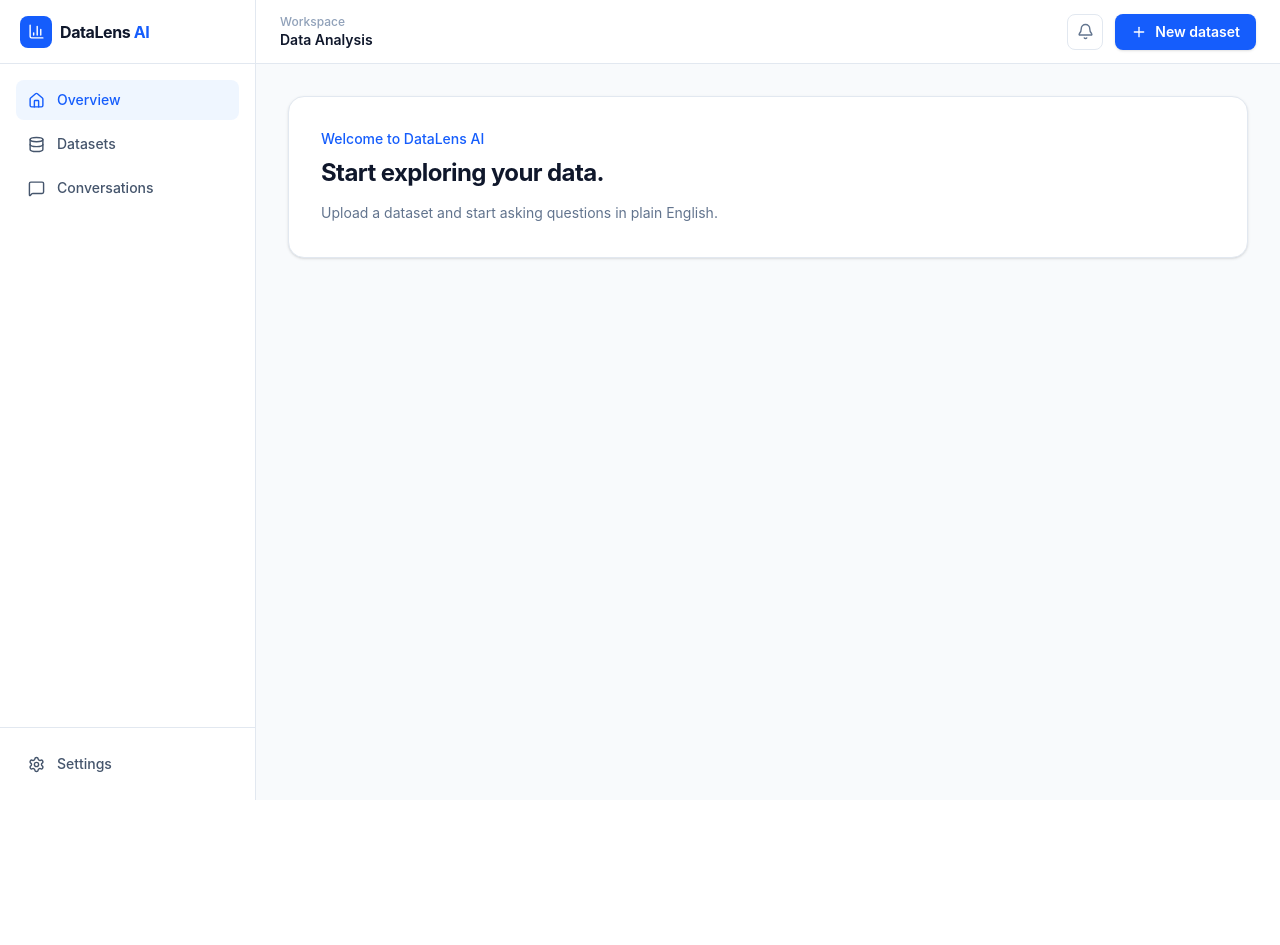
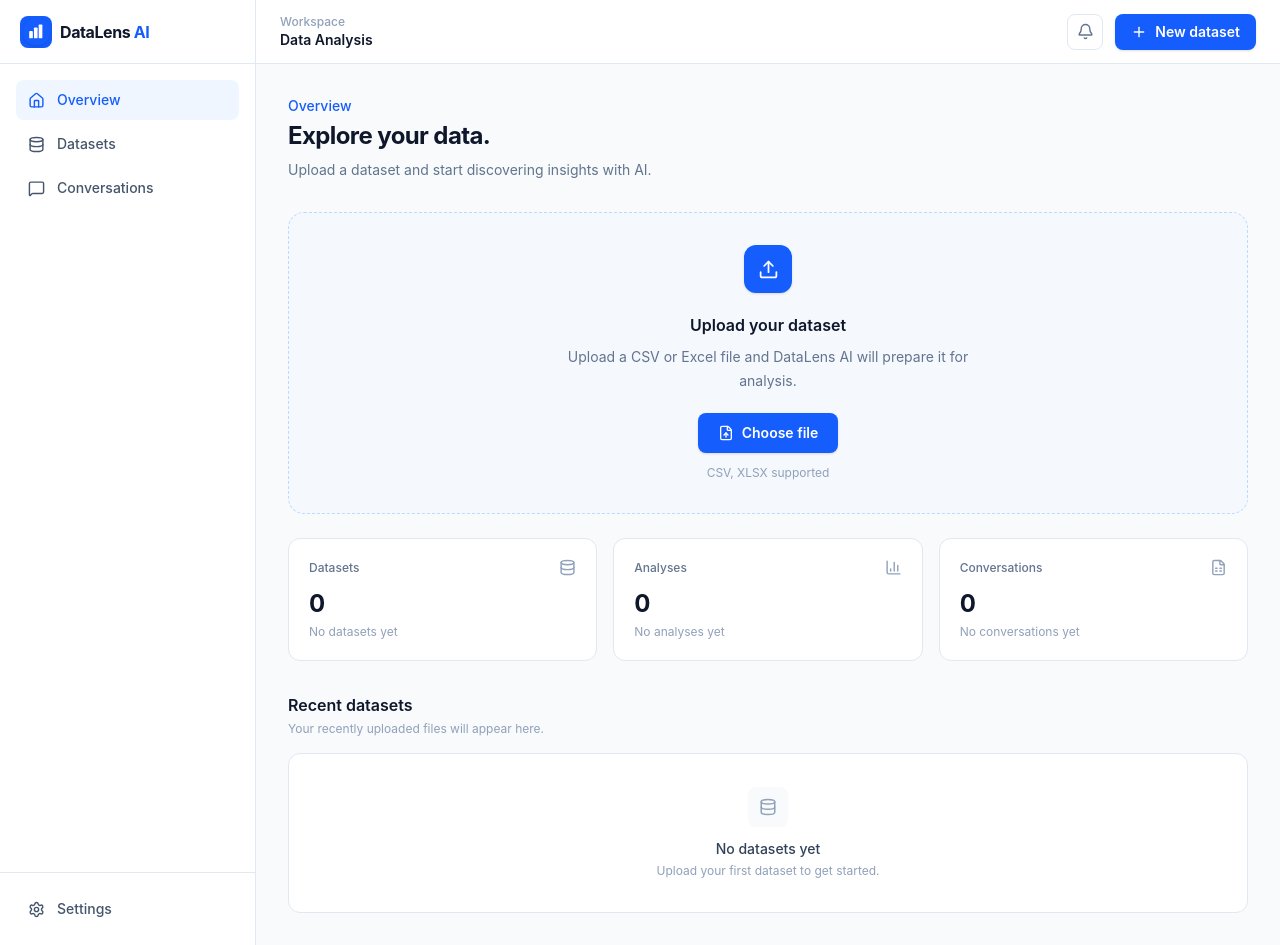
Before and after one commit to Ashutosh-io7/DataLens-AI, a React (Vite) app: page /app in a window 1280 px wide. Before the commit the page ends 800 px from the top, so only its background shows below. Built offline with nearby package versions, Linux system fonts and the light colour scheme.

Commit message:
Build interactive dataset upload UI

```diff
--- a/src/components/AppShell.jsx
+++ b/src/components/AppShell.jsx
@@ -1,19 +1,59 @@
-import { Bell, Plus } from "lucide-react";
+import { useRef, useState } from "react";
+import {
+  BarChart3,
+  Bell,
+  Database,
+  FileSpreadsheet,
+  FileUp,
+  Plus,
+  Upload,
+  X,
+} from "lucide-react";
 import AppSidebar from "./AppSidebar";
 
 function AppShell() {
+  const fileInputRef = useRef(null);
+  const [selectedFile, setSelectedFile] = useState(null);
+  const [error, setError] = useState("");
+
+  const handleFileSelect = (event) => {
+    const file = event.target.files[0];
+
+    if (!file) return;
+
+    const validExtensions = [".csv", ".xlsx"];
+    const extension = file.name
+      .slice(file.name.lastIndexOf("."))
+      .toLowerCase();
+
+    if (!validExtensions.includes(extension)) {
+      setError("Please upload a CSV or XLSX file.");
+      setSelectedFile(null);
+      return;
+    }
+
+    setError("");
+    setSelectedFile(file);
+  };
+
+  const removeFile = () => {
+    setSelectedFile(null);
+    setError("");
+
+    if (fileInputRef.current) {
+      fileInputRef.current.value = "";
+    }
+  };
+
   return (
     <div className="flex min-h-screen bg-slate-50">
       <AppSidebar />
 
       <div className="flex min-w-0 flex-1 flex-col">
-                {/* Top Bar */}
+        {/* Header */}
         <header className="flex h-16 items-center justify-between border-b border-slate-200 bg-white px-6">
           <div>
-                        <p className="text-xs font-medium text-slate-400">
-                            Workspace
-                        </p>
-
+            <p className="text-xs font-medium text-slate-400">Workspace</p>
             <h1 className="text-sm font-semibold text-slate-900">
               Data Analysis
             </h1>
@@ -24,37 +64,226 @@
               className="flex h-9 w-9 items-center justify-center rounded-lg border border-slate-200 bg-white text-slate-500 transition hover:bg-slate-50 hover:text-slate-900"
               aria-label="Notifications"
             >
-                            <Bell size={17}/>
+              <Bell size={17} />
             </button>
 
-                        <button className="flex items-center gap-2 rounded-lg bg-blue-600 px-4 py-2 text-sm font-semibold text-white shadow-sm transition hover:bg-blue-700" >
-                            <Plus size={16}/>
+            <button
+              onClick={() => fileInputRef.current?.click()}
+              className="flex items-center gap-2 rounded-lg bg-blue-600 px-4 py-2 text-sm font-semibold text-white shadow-sm transition hover:bg-blue-700"
+            >
+              <Plus size={16} />
               New dataset
             </button>
           </div>
         </header>
 
-                {/* Main Workspace */}
+        {/* Dashboard */}
         <main className="flex-1 p-6 lg:p-8">
           <div className="mx-auto max-w-6xl">
-                        <div className="rounded-2xl border border-slate-200 bg-white p-8 shadow-sm">
-                            <p className="text-sm font-medium text-blue-600">
-                                Welcome to DataLens AI
+            {/* Heading */}
+            <div>
+              <p className="text-sm font-medium text-blue-600">Overview</p>
+
+              <h2 className="mt-1 text-2xl font-bold tracking-tight text-slate-900">
+                Explore your data.
+              </h2>
+
+              <p className="mt-2 text-sm text-slate-500">
+                Upload a dataset and start discovering insights with AI.
+              </p>
+            </div>
+
+            {/* Hidden file input */}
+            <input
+              ref={fileInputRef}
+              type="file"
+              accept=".csv,.xlsx"
+              onChange={handleFileSelect}
+              className="hidden"
+            />
+
+            {/* Upload */}
+            <div
+              onClick={() => fileInputRef.current?.click()}
+              className="mt-8 cursor-pointer rounded-2xl border border-dashed border-blue-200 bg-blue-50/40 p-8 text-center transition hover:border-blue-300 hover:bg-blue-50"
+            >
+              {selectedFile ? (
+                <>
+                  <div className="mx-auto flex h-12 w-12 items-center justify-center rounded-xl bg-blue-600 text-white shadow-sm">
+                    <FileSpreadsheet size={21} />
+                  </div>
+
+                  <h3 className="mt-5 text-base font-semibold text-slate-900">
+                    Dataset selected
+                  </h3>
+
+                  <p className="mt-2 text-sm font-medium text-slate-700">
+                    {selectedFile.name}
                   </p>
 
-                            <h2 className="mt-2 text-2xl font-bold tracking-tight text-slate-900">
-                                Start exploring your data.
-                            </h2>
+                  <p className="mt-1 text-xs text-slate-400">
+                    {(selectedFile.size / 1024 / 1024).toFixed(2)} MB
+                  </p>
 
-                            <p className="mt-3 max-w-xl text-sm leading-6 text-slate-500">
-                                Upload a dataset and start asking questions in plain English.
+                  <button
+                    onClick={(event) => {
+                      event.stopPropagation();
+                      removeFile();
+                    }}
+                    className="mt-5 inline-flex items-center gap-2 rounded-lg border border-slate-200 bg-white px-4 py-2 text-sm font-semibold text-slate-600 transition hover:bg-slate-50"
+                  >
+                    <X size={15} />
+                    Remove
+                  </button>
+                </>
+              ) : (
+                <>
+                  <div className="mx-auto flex h-12 w-12 items-center justify-center rounded-xl bg-blue-600 text-white shadow-sm">
+                    <Upload size={21} />
+                  </div>
+
+                  <h3 className="mt-5 text-base font-semibold text-slate-900">
+                    Upload your dataset
+                  </h3>
+
+                  <p className="mx-auto mt-2 max-w-md text-sm leading-6 text-slate-500">
+                    Upload a CSV or Excel file and DataLens AI will prepare it
+                    for analysis.
+                  </p>
+
+                  <button
+                    onClick={(event) => {
+                      event.stopPropagation();
+                      fileInputRef.current?.click();
+                    }}
+                    className="mt-5 inline-flex items-center gap-2 rounded-lg bg-blue-600 px-5 py-2.5 text-sm font-semibold text-white shadow-sm transition hover:bg-blue-700"
+                  >
+                    <FileUp size={16} />
+                    Choose file
+                  </button>
+
+                  <p className="mt-3 text-xs text-slate-400">
+                    CSV, XLSX supported
+                  </p>
+                </>
+              )}
+            </div>
+
+            {/* Error */}
+            {error && (
+              <p className="mt-3 text-sm font-medium text-red-500">
+                {error}
+              </p>
+            )}
+
+            {/* Quick Stats */}
+            <div className="mt-6 grid gap-4 sm:grid-cols-3">
+              <div className="rounded-xl border border-slate-200 bg-white p-5">
+                <div className="flex items-center justify-between">
+                  <p className="text-xs font-medium text-slate-500">
+                    Datasets
+                  </p>
+                  <Database size={17} className="text-slate-400" />
+                </div>
+
+                <p className="mt-3 text-2xl font-bold text-slate-900">
+                  {selectedFile ? "1" : "0"}
+                </p>
+
+                <p className="mt-1 text-xs text-slate-400">
+                  {selectedFile ? "Dataset ready" : "No datasets yet"}
                 </p>
               </div>
+
+              <div className="rounded-xl border border-slate-200 bg-white p-5">
+                <div className="flex items-center justify-between">
+                  <p className="text-xs font-medium text-slate-500">
+                    Analyses
+                  </p>
+                  <BarChart3 size={17} className="text-slate-400" />
+                </div>
+
+                <p className="mt-3 text-2xl font-bold text-slate-900">0</p>
+
+                <p className="mt-1 text-xs text-slate-400">
+                  No analyses yet
+                </p>
+              </div>
+
+              <div className="rounded-xl border border-slate-200 bg-white p-5">
+                <div className="flex items-center justify-between">
+                  <p className="text-xs font-medium text-slate-500">
+                    Conversations
+                  </p>
+                  <FileSpreadsheet
+                    size={17}
+                    className="text-slate-400"
+                  />
+                </div>
+
+                <p className="mt-3 text-2xl font-bold text-slate-900">0</p>
+
+                <p className="mt-1 text-xs text-slate-400">
+                  No conversations yet
+                </p>
+              </div>
+            </div>
+
+            {/* Recent datasets */}
+            <section className="mt-8">
+              <h3 className="text-base font-semibold text-slate-900">
+                Recent datasets
+              </h3>
+
+              <p className="mt-1 text-xs text-slate-400">
+                Your recently uploaded files will appear here.
+              </p>
+
+              {selectedFile ? (
+                <div className="mt-4 flex items-center justify-between rounded-xl border border-slate-200 bg-white p-5">
+                  <div className="flex items-center gap-3">
+                    <div className="flex h-10 w-10 items-center justify-center rounded-lg bg-blue-50 text-blue-600">
+                      <FileSpreadsheet size={18} />
+                    </div>
+
+                    <div>
+                      <p className="text-sm font-semibold text-slate-800">
+                        {selectedFile.name}
+                      </p>
+
+                      <p className="mt-1 text-xs text-slate-400">
+                        Ready for analysis
+                      </p>
+                    </div>
+                  </div>
+
+                  <button className="rounded-lg bg-blue-600 px-4 py-2 text-sm font-semibold text-white transition hover:bg-blue-700">
+                    Start analyzing
+                  </button>
+                </div>
+              ) : (
+                <div className="mt-4 flex min-h-40 items-center justify-center rounded-xl border border-slate-200 bg-white">
+                  <div className="text-center">
+                    <div className="mx-auto flex h-10 w-10 items-center justify-center rounded-lg bg-slate-50 text-slate-400">
+                      <Database size={18} />
+                    </div>
+
+                    <p className="mt-3 text-sm font-medium text-slate-700">
+                      No datasets yet
+                    </p>
+
+                    <p className="mt-1 text-xs text-slate-400">
+                      Upload your first dataset to get started.
+                    </p>
+                  </div>
+                </div>
+              )}
+            </section>
           </div>
         </main>
       </div>
     </div>
-    )
+  );
 }
 
 export default AppShell;
--- a/src/components/AppSidebar.jsx
+++ b/src/components/AppSidebar.jsx
@@ -5,6 +5,7 @@
     MessageSquare,
     Settings,
 } from "lucide-react";
+import DataLensLogo from "./DataLensLogo";
 
 function AppSidebar() {
     return (
@@ -13,7 +14,7 @@
             <div className="flex h-16 items-center border-b border-slate-200 px-5">
                 <div className="flex items-center gap-2">
                     <div className="flex h-8 w-8 items-center justify-center rounded-lg bg-blue-600">
-                        <BarChart3 size={17} className="text-white"/>
+                        <DataLensLogo size={27} className="text-white"/>
                     </div>
 
                     <span className="text-base font-bold tracking-tight text-slate-900">
```
Lines whose indentation alone changed are shown as unchanged.
